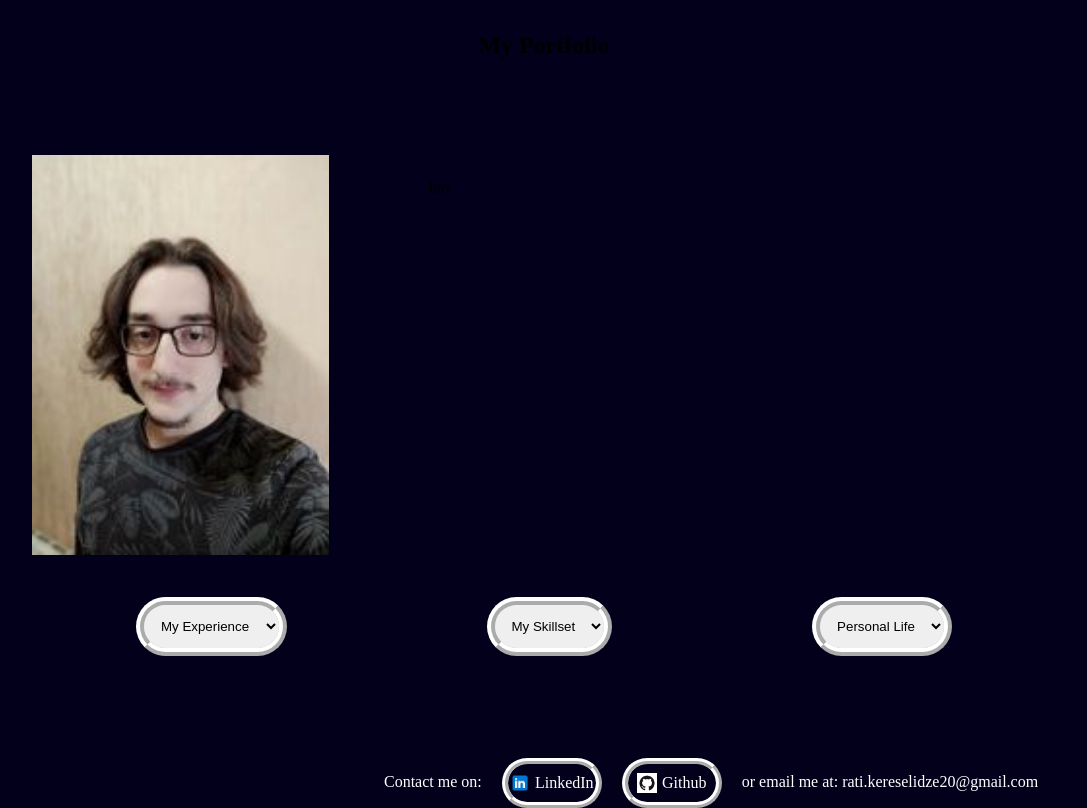
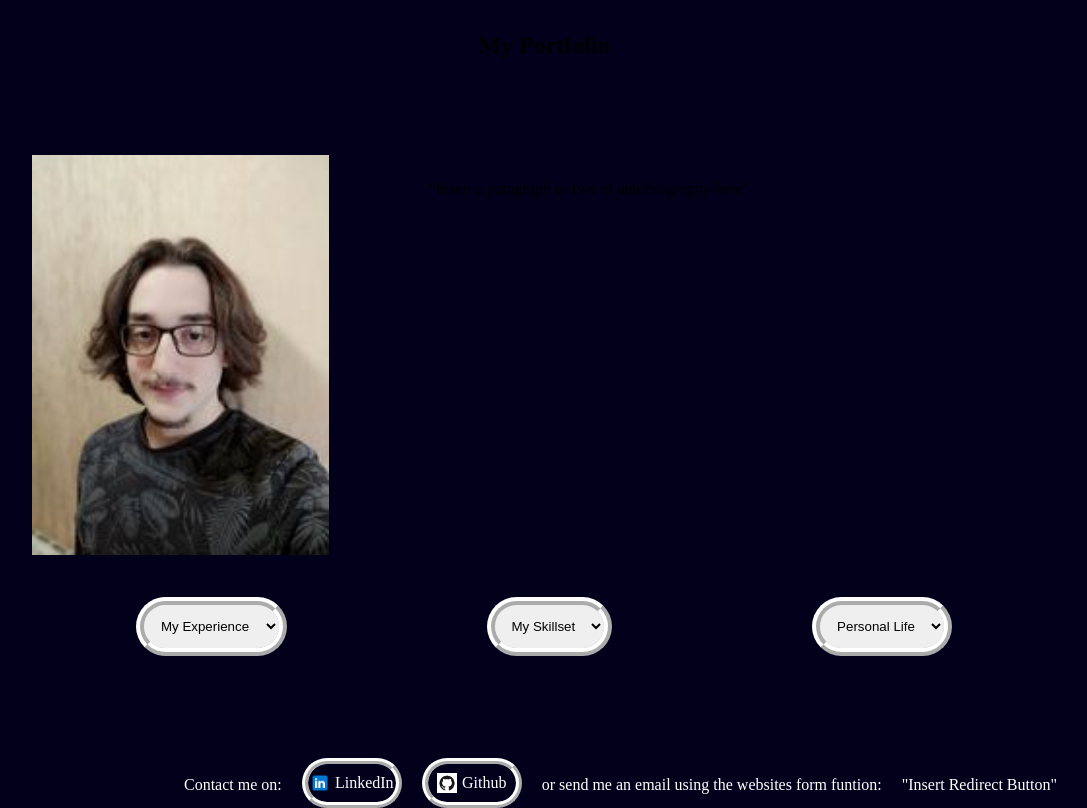
Before and after one commit to Ratiyoo/Website-1, a Next.js app in the folder thesis/: page /components/header in a window 1280 px wide. Shown: the whole page, without its empty margins (96-1183 px from the left). Built offline with nearby package versions, Linux system fonts and the light colour scheme.

Commit message:
Commit
Added the skeleton for the form page, and updated things on the landing page.

```diff
--- a/thesis/pages/components/header.tsx
+++ b/thesis/pages/components/header.tsx
@@ -14,7 +14,7 @@ export default function Header(props: any) {
           <div>
             <Image src={Rati} alt="MyImage" className={styles.picture} />
           </div>
-          <div className={styles.bio}>bio</div>
+          <div className={styles.bio}>"Insert a paragraph or two of autobiogrophy here"</div>
         </div>
 
         <div className={styles.button_wrapper}>
@@ -61,8 +61,9 @@ export default function Header(props: any) {
           </a>
           <div className={styles.contact_text}>
             {" "}
-            or email me at: rati.kereselidze20@gmail.com
+            or send me an email using the websites form funtion:
           </div>
+          <div className={styles.contact_text}> "Insert Redirect Button"</div>
         </div>
       </div>
     </>
--- a/thesis/styles/header.module.css
+++ b/thesis/styles/header.module.css
@@ -49,7 +49,7 @@
 .contact_wrapper {
   color: white;
   height: 50px;
-  width: 800px;
+  width: 1000px;
   display: flex;
   flex-direction: row;
   gap: 20px;
```
Also changed, not shown: thesis/pages/components/form.tsx (added, +7 -0 lines), thesis/styles/form.module.css (added).
